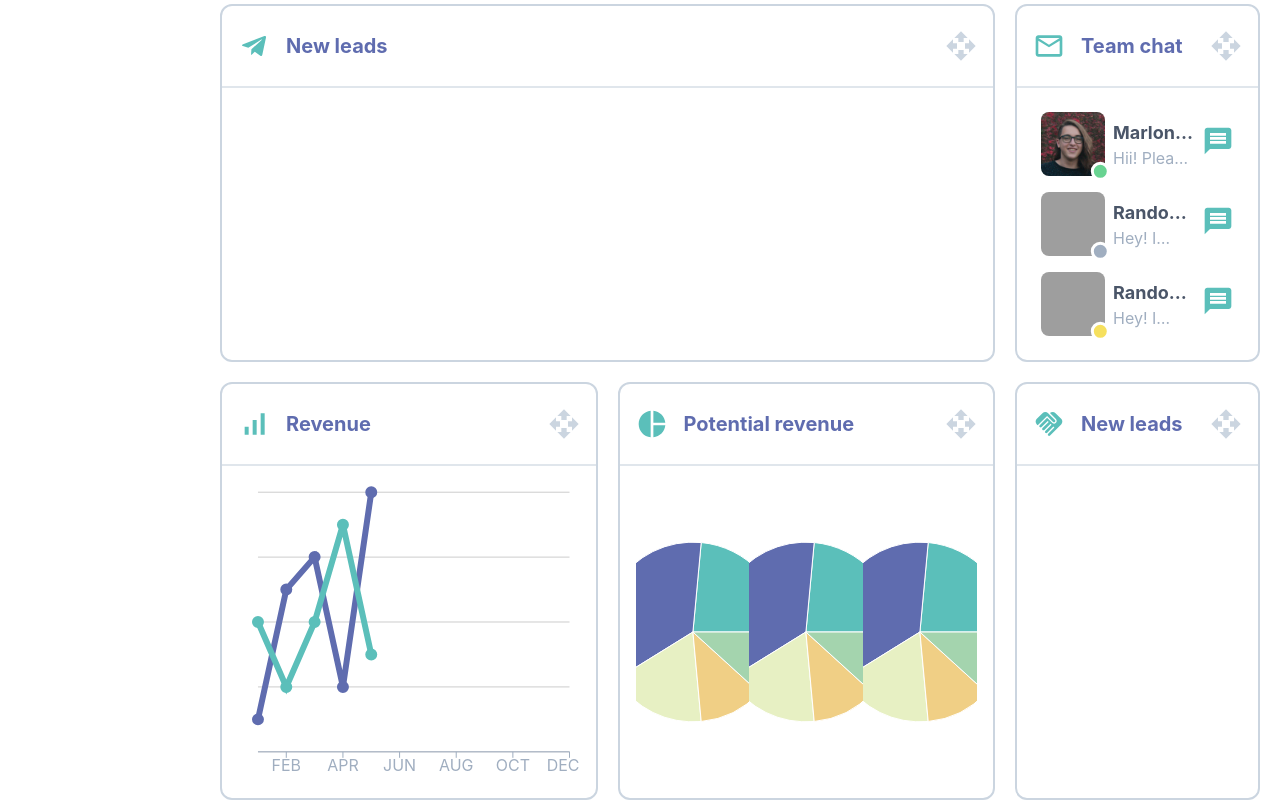
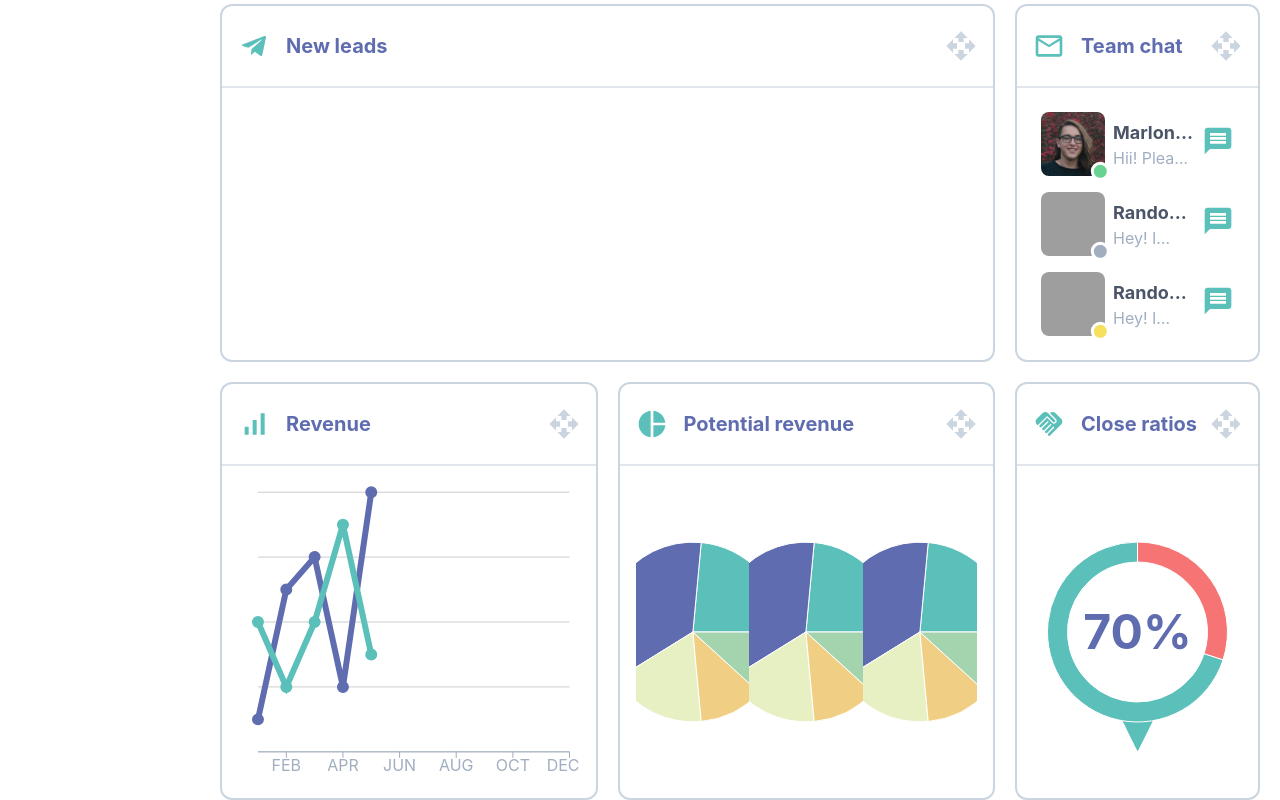
Before and after one commit to MarlonVCendron/wet-bat-launchcode, a React (Create React App) app: page / in a window 1280 px wide. Shown: the part 1467-2267 px from the top of the page. Built offline with nearby package versions, Linux system fonts and the light colour scheme; grey boxes are pictures that could not be loaded.

Commit message:
Close ratios

```diff
--- a/src/components/Dashboard/Cards/CloseRatios.tsx
+++ b/src/components/Dashboard/Cards/CloseRatios.tsx
@@ -1,10 +1,71 @@
 import React from 'react';
+import { Flex, Heading, Image } from '@chakra-ui/react';
+import { Pie, PieChart, Tooltip, Cell, ResponsiveContainer } from 'recharts';
 import { Handshake as HandshakeIcon } from '@mui/icons-material';
 
 import Card from './Card';
+import { default as ArrowIcon } from '../../../images/arrow.svg';
+
+const data = [
+  {
+    name: 'A',
+    value: 70,
+  },
+  {
+    name: 'B',
+    value: 30,
+  },
+];
+
+const COLORS = ['#5bbfba', '#f67473'];
 
 const CloseRatios: React.FC = () => {
-  return <Card title="New leads" icon={HandshakeIcon}></Card>;
+  return (
+    <Card title="Close ratios" icon={HandshakeIcon}>
+      <Flex position="relative">
+        <Image
+          src={ArrowIcon}
+          h={8}
+          position="absolute"
+          bottom="5%"
+          left="50%"
+          transform="translate(-50%, -50%)"
+          zIndex={0}
+        />
+
+        <ResponsiveContainer height={300} width="100%">
+          <PieChart>
+            <Tooltip />
+            <Pie
+              data={data}
+              dataKey="value"
+              nameKey="name"
+              startAngle={90}
+              endAngle={450}
+              innerRadius={70}
+              outerRadius={90}
+            >
+              {data.map((_, index) => (
+                <Cell key={index} fill={COLORS[index % COLORS.length]} />
+              ))}
+            </Pie>
+          </PieChart>
+        </ResponsiveContainer>
+
+        <Heading
+          as="h2"
+          size="2xl"
+          position="absolute"
+          top="50%"
+          left="50%"
+          transform="translate(-50%, -50%)"
+          color="brand.200"
+        >
+          {data[0].value}%
+        </Heading>
+      </Flex>
+    </Card>
+  );
 };
 
 export default CloseRatios;
--- a/src/components/Dashboard/Cards/PotentialRevenue.tsx
+++ b/src/components/Dashboard/Cards/PotentialRevenue.tsx
@@ -42,12 +42,12 @@ const PotentialRevenue: React.FC = () => {
     <Card title="Potential revenue" icon={PieChartIcon}>
       <Flex>
         {[1, 2, 3].map((i) => (
-          <ResponsiveContainer key={i} height={300} width="100%">
+          <ResponsiveContainer key={i} height={300}>
             <PieChart>
               <Tooltip />
               <Pie data={data} dataKey="value" nameKey="name" outerRadius={90}>
-                {data.map((entry, index) => (
-                  <Cell fill={COLORS[index % COLORS.length]} />
+                {data.map((_, index) => (
+                  <Cell key={index} fill={COLORS[index % COLORS.length]} />
                 ))}
               </Pie>
             </PieChart>
```
Also changed, not shown: src/images/arrow.svg (added).
